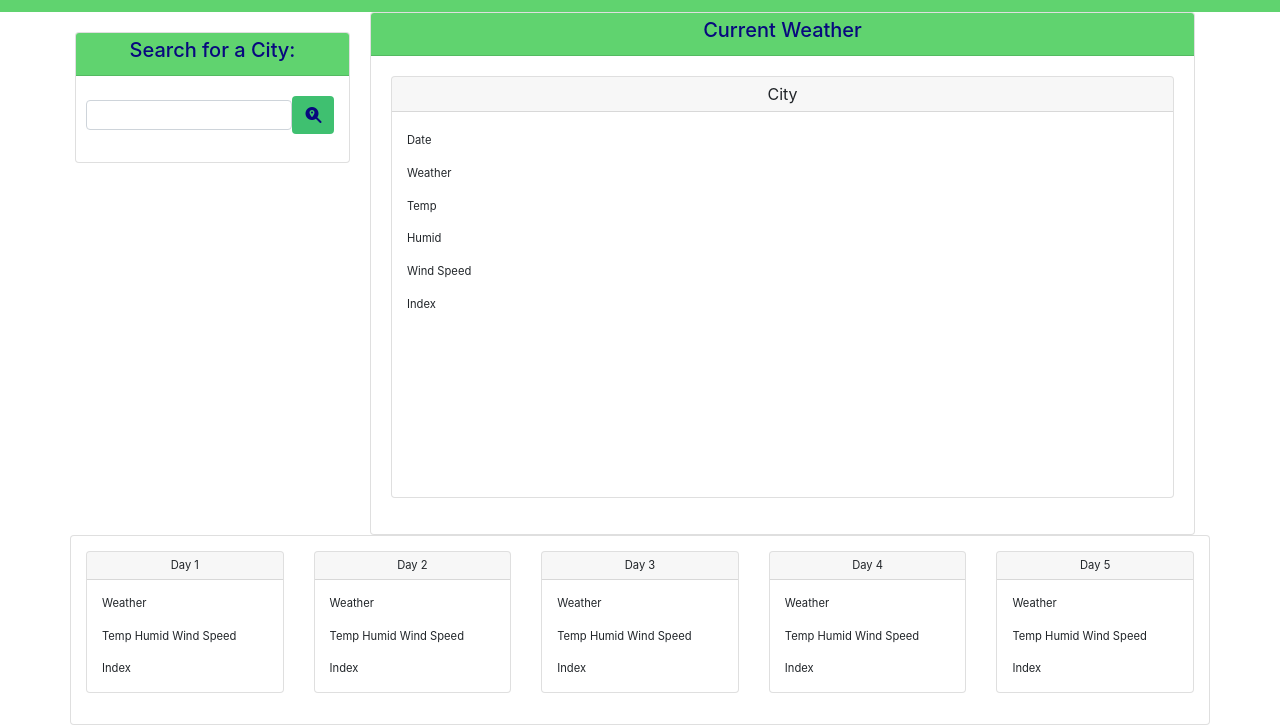
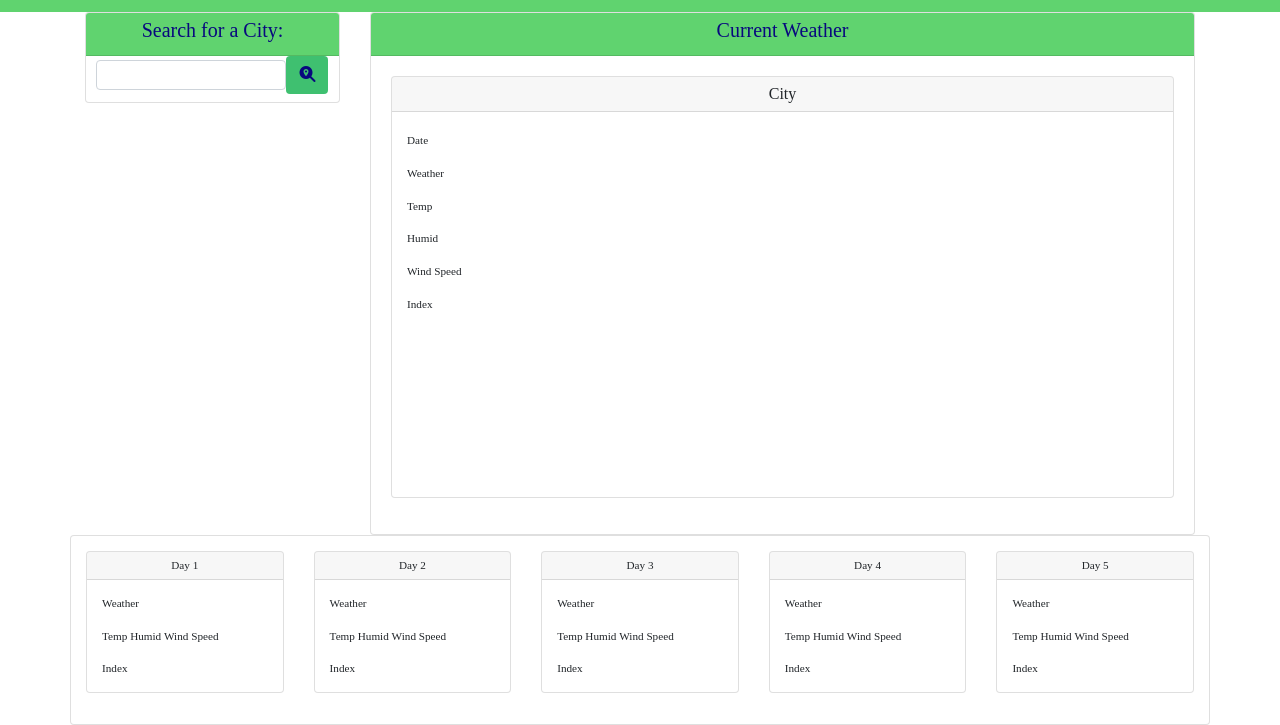
Before and after one commit to LatinLady/Weather-Dashboard, a plain HTML site: page index.html in a window 1280 px wide. Shown: the part 84-809 px from the top of the page. Drawn offline with nearby package versions, Linux system fonts and the light colour scheme.

Commit message:
Finish clean code

```diff
--- a/style.css
+++ b/style.css
@@ -1,22 +1,14 @@
-/* --------------- Global --------------- */
+* {
+    font-family: "Lobster";
+
+}
 header {
     padding: 20px;
   }
 
-/*h5 {
-    margin-bottom: 0px;
-  }*/
-
- /* h1,*/
-  .card-header  {
+ .card-header  {
     text-align: center;
-   /* margin-left: 0px;
-    margin-bottom: 0px;*/
   }
-
-  /*.searchedCitiesSection {
-    padding: 20px 5px;
-  }*/
 
   #searchBtn {
     background: #3fc070;
@@ -42,13 +34,12 @@ header {
 
   /* --------------- Search Cities --------------- */
   .searchedCitiesSection {
-    padding: 20px 5px;
     width: 30% !important;
   }
 
   .searchedCitiesSection .card-body {
-    padding-left: 10px !important;
-    padding-right: 5px !important;
+    padding: 0px 5px 0px 10px;
+
     font-size: 0.7rem;
   }
 
@@ -68,7 +59,7 @@ header {
   }
 
   .form-inline .form-group {
-    margin-left: 0px !important;
+    /*margin-left: 0px !important;*/
     width: 50%;
   }
 
```
